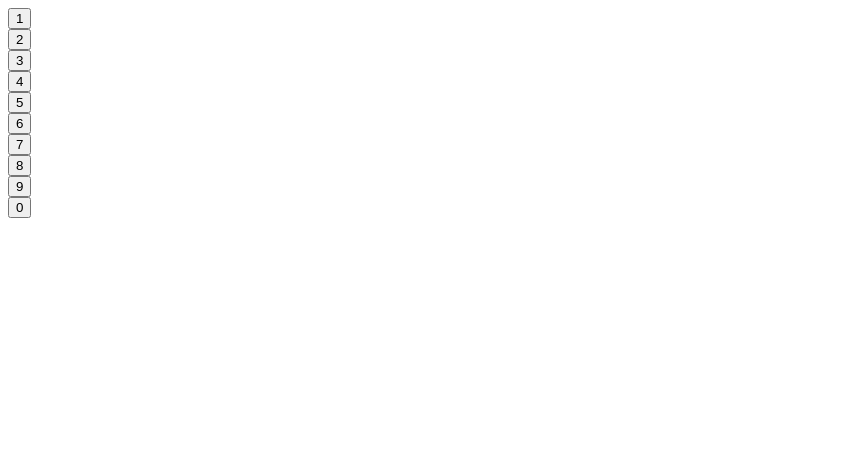
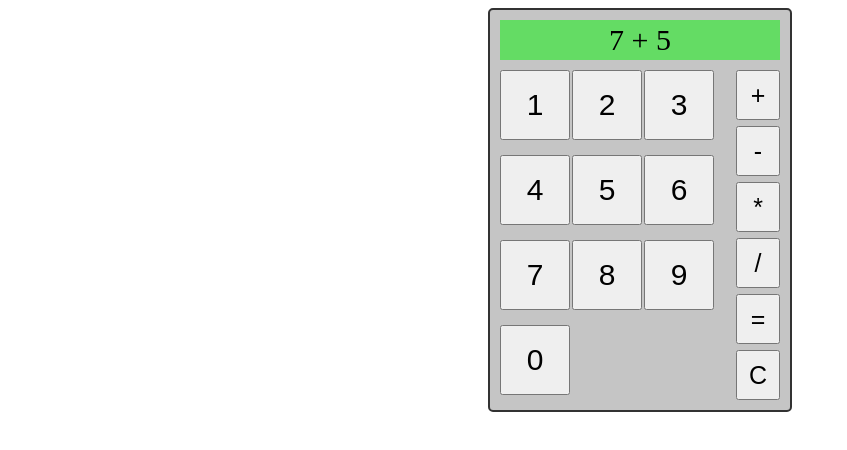
Before and after one commit to DonLeb95/calculator, a plain HTML site: page calculator.html in a window 1280 px wide. Shown: the whole page, without its empty margins (0-847 px from the left). Drawn offline with Linux system fonts and the light colour scheme.

Commit message:
Design the graphics of the calculator
Added some extra buttons to the calculator, mostly the operator one. Modt of the commit is just applying CSS to the elements

```diff
--- a/calculator.css
+++ b/calculator.css
@@ -0,0 +1,58 @@
+body {
+    display: flex;
+    justify-content: center;
+}
+
+.calculator-body{
+    display: flex;
+    flex-direction: column;
+    align-items: center;
+    background-color: rgb(197, 197, 197);
+    height: 400px;
+    width: 300px;
+    border: 2px solid rgb(50,50,50);
+    border-radius: 5px;
+}
+
+.calculator-display{
+    display: flex;
+    justify-content: center;
+    align-items: center;
+    height: 40px;
+    width: 280px;
+    background-color: rgb(100,220,100);
+    margin: 10px 0px 10px;
+    font-size: 30px;
+}
+
+.calculator-buttons{
+    display: flex;
+    flex-grow: 1;
+}
+
+.number-section{
+    display: flex;
+    flex-wrap: wrap;
+    margin-left: 10px;
+}
+
+.number{
+    height: 70px;
+    width: 70px;
+    font-size: 30px;
+    margin-right: 2px;
+}
+
+.operator-section{
+    display: flex;
+    flex-flow: column nowrap;
+    justify-content: space-between;
+    margin-right: 10px;
+    margin-bottom: 10px;
+}
+
+.operator{
+    height: 50px;
+    width: 44px;
+    font-size: 25px;
+}
--- a/calculator.html
+++ b/calculator.html
@@ -8,16 +8,29 @@
 </head>
 <body>
     <div class="calculator-body">
-        <div class="number"><button type="button">1</button></div>
-        <div class="number"><button type="button">2</button></div>
-        <div class="number"><button type="button">3</button></div>
-        <div class="number"><button type="button">4</button></div>
-        <div class="number"><button type="button">5</button></div>
-        <div class="number"><button type="button">6</button></div>
-        <div class="number"><button type="button">7</button></div>
-        <div class="number"><button type="button">8</button></div>
-        <div class="number"><button type="button">9</button></div>
-        <div class="number"><button type="button">0</button></div>
+        <div class="calculator-display">7 + 5</div>
+        <div class="calculator-buttons">
+            <div class="number-section">
+                <button class="number" type="button">1</button>
+                <button class="number" type="button">2</button>
+                <button class="number" type="button">3</button>
+                <button class="number" type="button">4</button>
+                <button class="number" type="button">5</button>
+                <button class="number" type="button">6</button>
+                <button class="number" type="button">7</button>
+                <button class="number" type="button">8</button>
+                <button class="number" type="button">9</button>
+                <button class="number" type="button">0</button>
+            </div>
+            <div class="operator-section">
+                <button class="operator">+</button>
+                <button class="operator">-</button>
+                <button class="operator">*</button>
+                <button class="operator">/</button>
+                <button class="operator">=</button>
+                <button class="operator">C</button>
+            </div>
+        </div>
     </div>
 </body>
 <script src="calculator.js"></script>
--- a/calculator.js
+++ b/calculator.js
@@ -15,7 +15,9 @@ function multiply (n1, n2) {
 function divide (n1, n2) {
     return n1 / n2
 }
-
+let operator;
+let num1;
+let num2;
 function operate (operator, num1, num2) {
     switch(operator){
         case "+" :
```
